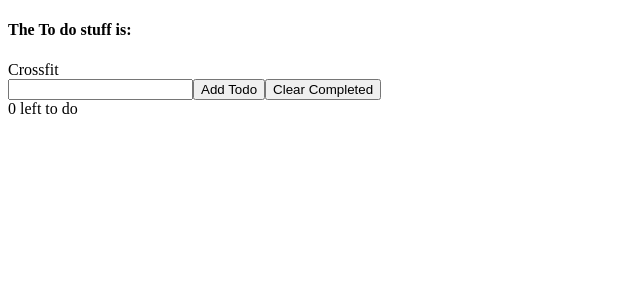
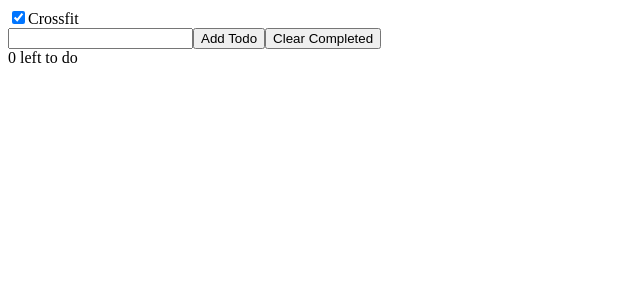
Before and after one commit to SaidWebDev/react-todo-list, a React (Create React App) app: page / in a window 1280 px wide. Shown: the top 300 px of the page, without its empty margins (0-640 px from the left). Built offline with nearby package versions, Linux system fonts and the light colour scheme.

Commit message:
adding a checkbox

```diff
--- a/src/App.js
+++ b/src/App.js
@@ -3,7 +3,7 @@ import TotoList from './TotoList'
 
 function App() {
 
-  const [todos, setTodos]= useState([{id:1, name: "Crossfit", complete:false}]);
+  const [todos, setTodos]= useState([{id:1, name: "Crossfit", complete:true}]);
   return (
     <>
        <TotoList todos ={todos}/>
--- a/src/Todo.js
+++ b/src/Todo.js
@@ -3,8 +3,10 @@ import React from 'react'
 export default function Todo({todo}) {
     return (
         <div>
-            <h4>The To do stuff is:</h4>
+            <label>
+                <input type= "checkbox" checked={todo.complete}/>
             {todo.name}
+            </label>
         </div>
     )
 }
```
